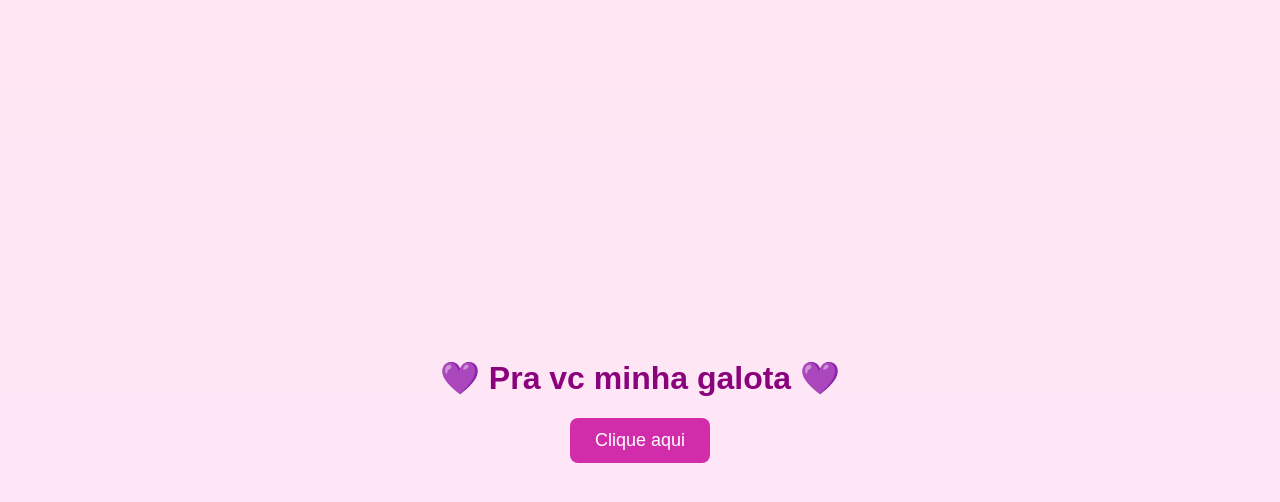
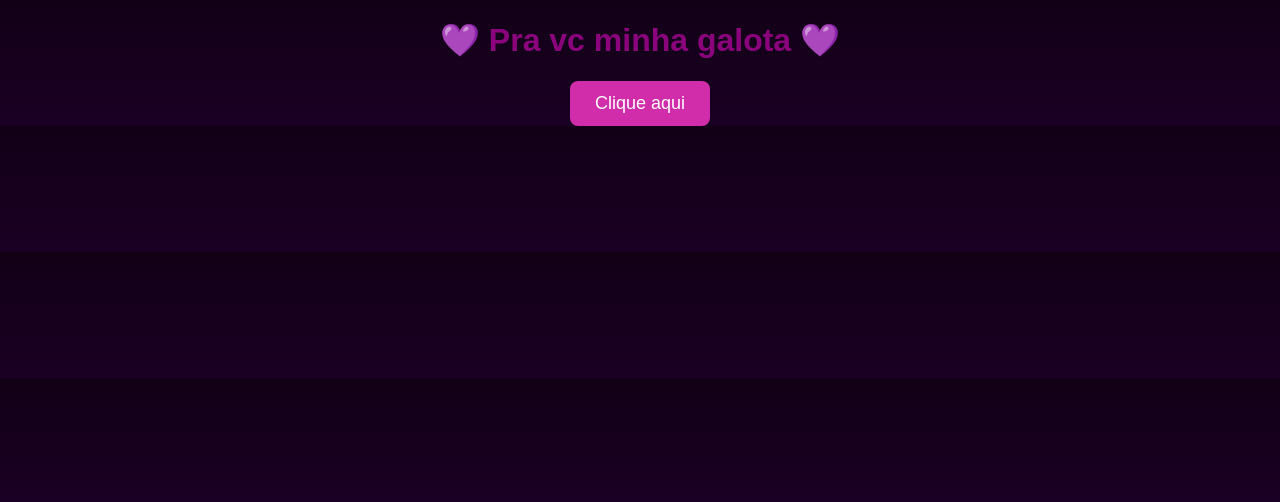
Before and after one commit to gustazk/meu-amor, a plain HTML site: page index.html in a window 1280 px wide. Drawn offline with Linux system fonts and the light colour scheme.

Commit message:
Update index.html

```diff
--- a/index.html
+++ b/index.html
@@ -9,17 +9,12 @@ body {
   margin: 0;
   padding: 0;
   font-family: Arial, sans-serif;
-  background: linear-gradient(180deg, #ffe6f2, #ffe6fa);
+  background: linear-gradient(180deg, #120016, #1a0024);
   text-align: center;
   overflow-x: hidden;
+  color: #f3d9ff;
 }
-#openScreen {
-  height: 100vh;
-  display: flex;
-  flex-direction: column;
-  justify-content: center;
-  align-items: center;
-}
+
 #openScreen h1 {
   font-size: 32px;
   color: #8a027c;
```
